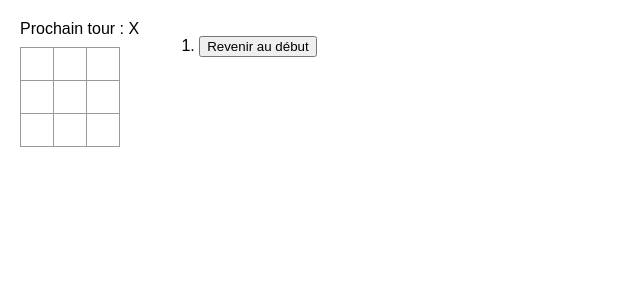
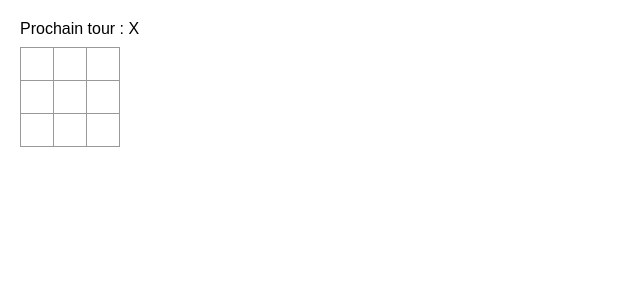
Before and after one commit to IDGHIM/Tic-Tac-Toe, a React (Create React App) app: page / in a window 1280 px wide. Shown: the top 300 px of the page, without its empty margins (0-640 px from the left). Built offline with nearby package versions, Linux system fonts and the light colour scheme.

Commit message:
number of actual hits instead of buttons done

```diff
--- a/src/App.js
+++ b/src/App.js
@@ -79,8 +79,19 @@ export default function Game() {
       <li key={move}>
         <button onClick={() => jumpTo(move)}>{description}</button>
       </li>
+
     );
   });
+  const movesHistory = history.map((squares, move) => {
+    if(move > 0){
+      return (
+        <li key={move}>Vous êtes au coup #{move}</li>
+      )
+    }
+  })
+
+
+
 
   return (
     <div className="game">
@@ -88,7 +99,7 @@ export default function Game() {
         <Board xIsNext={xIsNext} squares={currentSquares} onPlay={handlePlay} />
       </div>
       <div className="game-info">
-        <ol>{moves}</ol>
+        <ol>{movesHistory}</ol>
       </div>
     </div>
   );
```
Also changed, not shown: 2 other files (tests, documents, lock files or other folders).
